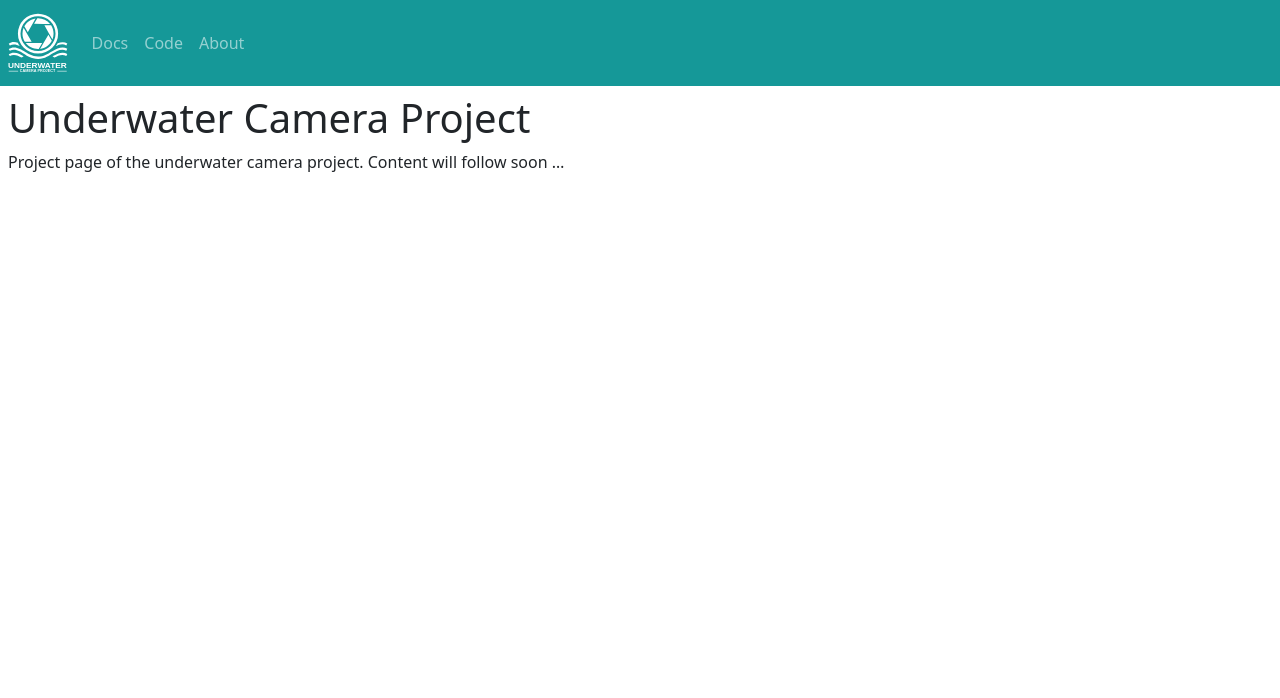
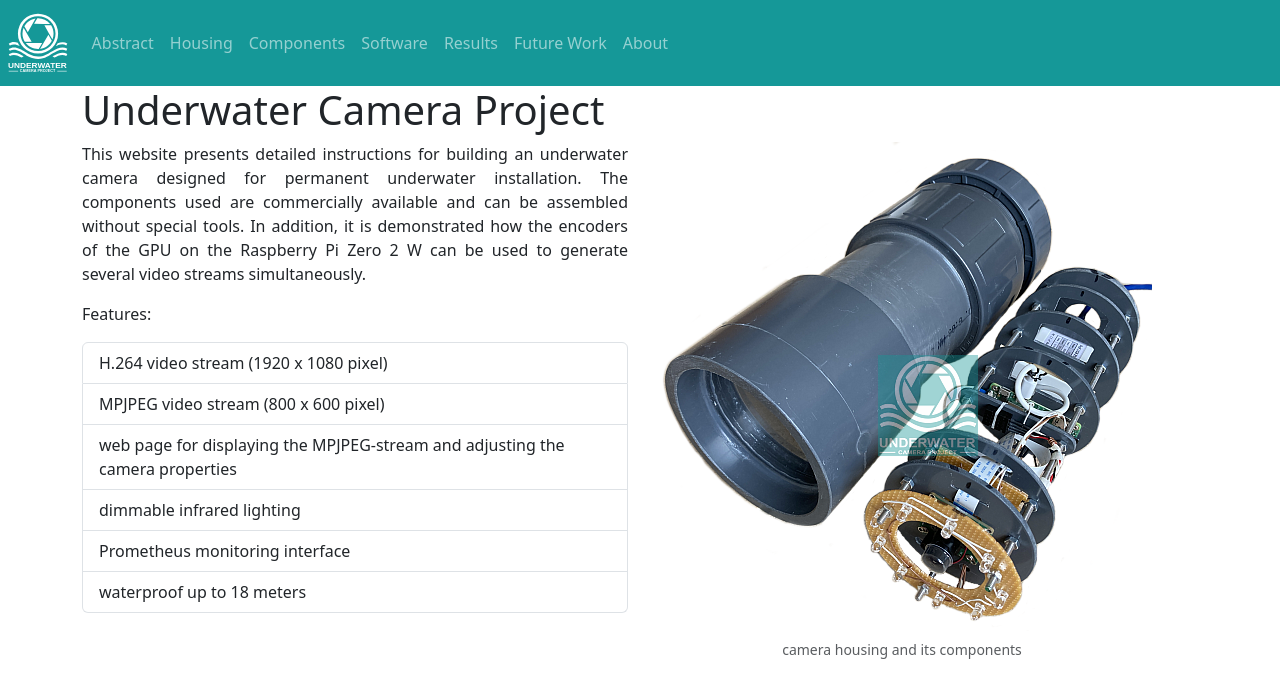
Before and after one commit to underwater-camera-project/underwater-camera-project.github.io, a Jekyll site: the page built from docs/index.md, in a window 1280 px wide. Shown: the top 698 px of the page. Built offline with Jekyll 4.4.1, drawn with Linux system fonts in a browser that asks for light colours.

Commit message:
added content

```diff
--- a/docs/_layouts/default.html
+++ b/docs/_layouts/default.html
@@ -1,17 +1,23 @@
 <!doctype html>
 <html lang="en">
+
 <head>
   <meta charset="utf-8">
   <meta name="viewport" content="width=device-width, initial-scale=1, shrink-to-fit=no">
   <title>{{ page.title }}</title>
   <link rel="icon" href="/images/favicon.svg" type="image/svg+xml">
-    <link href="https://cdn.jsdelivr.net/npm/bootstrap@5.3.3/dist/css/bootstrap.min.css" rel="stylesheet" integrity="sha384-QWTKZyjpPEjISv5WaRU9OFeRpok6YctnYmDr5pNlyT2bRjXh0JMhjY6hW+ALEwIH" crossorigin="anonymous">
+  <link href="https://cdn.jsdelivr.net/npm/bootstrap@5.3.3/dist/css/bootstrap.min.css" rel="stylesheet"
+    integrity="sha384-QWTKZyjpPEjISv5WaRU9OFeRpok6YctnYmDr5pNlyT2bRjXh0JMhjY6hW+ALEwIH" crossorigin="anonymous">
   <link rel="stylesheet" type="text/css" href="/css/style.css">
-    <script src="https://cdn.jsdelivr.net/npm/bootstrap@5.3.3/dist/js/bootstrap.bundle.min.js" integrity="sha384-YvpcrYf0tY3lHB60NNkmXc5s9fDVZLESaAA55NDzOxhy9GkcIdslK1eN7N6jIeHz" crossorigin="anonymous"></script>
+  <script src="https://cdn.jsdelivr.net/npm/bootstrap@5.3.3/dist/js/bootstrap.bundle.min.js"
+    integrity="sha384-YvpcrYf0tY3lHB60NNkmXc5s9fDVZLESaAA55NDzOxhy9GkcIdslK1eN7N6jIeHz"
+    crossorigin="anonymous"></script>
 </head>
+
 <body>
-    <nav class="navbar navbar-expand-lg p-2" data-bs-theme="dark">
-      <button class="navbar-toggler" type="button" data-bs-toggle="collapse" data-bs-target="#navbarToggler" aria-controls="navbarToggler" aria-expanded="false" aria-label="Toggle navigation">
+  <nav class="navbar navbar-expand-lg sticky-top p-2" data-bs-theme="dark">
+    <button class="navbar-toggler" type="button" data-bs-toggle="collapse" data-bs-target="#navbarToggler"
+      aria-controls="navbarToggler" aria-expanded="false" aria-label="Toggle navigation">
       <span class="navbar-toggler-icon"></span>
     </button>
     <a class="navbar-brand" href="/">
@@ -21,10 +27,22 @@
     <div class="collapse navbar-collapse" id="navbarToggler">
       <ul class="navbar-nav mr-auto mt-2 mt-lg-0">
         <li class="nav-item">
-            <a class="nav-link" href="/docs.html">Docs</a>
+          <a class="nav-link" href="/abstract.html">Abstract</a>
         </li>
         <li class="nav-item">
-            <a class="nav-link" href="/code.html">Code</a>
+          <a class="nav-link" href="/housing.html">Housing</a>
+        </li>
+        <li class="nav-item">
+          <a class="nav-link" href="/components.html">Components</a>
+        </li>
+        <li class="nav-item">
+          <a class="nav-link" href="/software.html">Software</a>
+        </li>
+        <li class="nav-item">
+          <a class="nav-link" href="/results.html">Results</a>
+        </li>
+        <li class="nav-item">
+          <a class="nav-link" href="/futureWork.html">Future Work</a>
         </li>
         <li class="nav-item">
           <a class="nav-link" href="/about.html">About</a>
@@ -33,8 +51,9 @@
     </div>
   </nav>
 
-    <div id="status" class="p-2">
+  <div class="container">
     {{ content }}
   </div>
 </body>
+
 </html>
--- a/docs/css/style.css
+++ b/docs/css/style.css
@@ -1,7 +1,17 @@
 nav {
-    background-color:#159898ff;
+    background-color: #159898ff;
 }
 
 nav img {
     height: 3em;
 }
+
+p {
+    text-align: justify;
+}
+
+pre {
+    font-family: 'Courier New';
+    background-color: lightgray;
+    padding: 1em;
+}
--- a/docs/index.md
+++ b/docs/index.md
@@ -3,4 +3,27 @@
 
 # Underwater Camera Project
 
-Project page of the underwater camera project. Content will follow soon ...
+<div class="row">
+    <div class="col-md">
+
+<p>
+This website presents detailed instructions for building an underwater camera designed for permanent underwater installation. The components used are commercially available and can be assembled without special tools. In addition, it is demonstrated how the encoders of the GPU on the Raspberry Pi Zero 2 W can be used to generate several video streams simultaneously.
+</p>
+<p>Features:</p>
+<ul class="list-group">
+    <li class="list-group-item">H.264 video stream (1920 x 1080 pixel)</li>
+    <li class="list-group-item">MPJPEG video stream (800 x 600 pixel)</li>
+    <li class="list-group-item">web page for displaying the MPJPEG-stream and adjusting the camera properties</li>
+    <li class="list-group-item">dimmable infrared lighting</li>
+    <li class="list-group-item">Prometheus monitoring interface</li>
+    <li class="list-group-item">waterproof up to 18 meters</li>
+</ul>
+
+    </div>
+    <div class="col-md">
+        <figure class="figure">
+            <img src="/images/camera_500px_wide_no_background_with_watermark.png" class="figure-img img-fluid">
+            <figcaption class="figure-caption text-center">camera housing and its components</figcaption>
+        </figure>
+    </div>
+</div>
```
Also changed, not shown: docs/about.md (+5 -1 lines), docs/code.md (deleted, +0 -6 lines), docs/docs.md (deleted, +0 -6 lines), 2 other files. Lines whose indentation alone changed are shown as unchanged.
